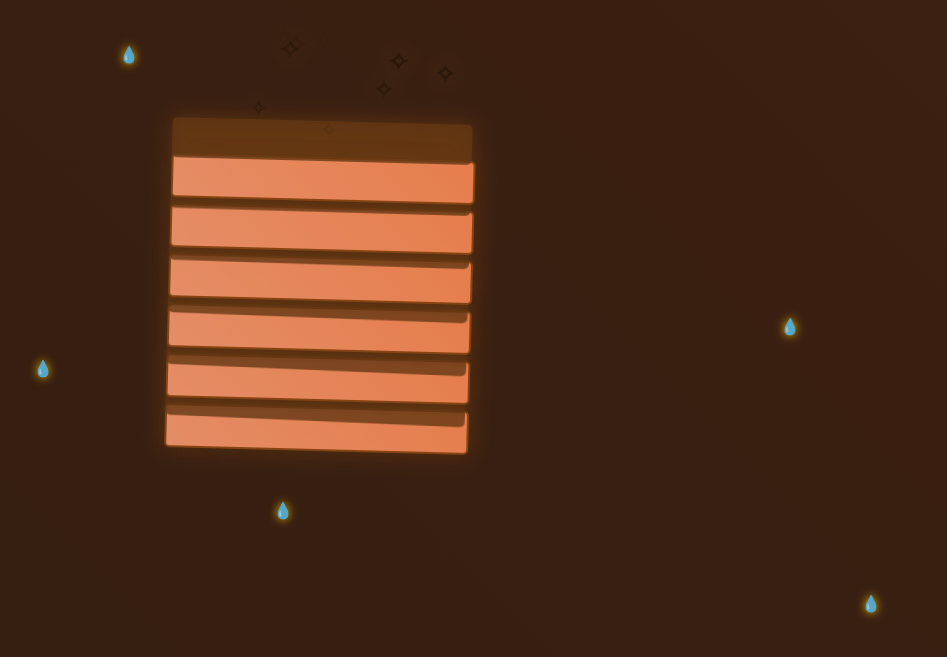
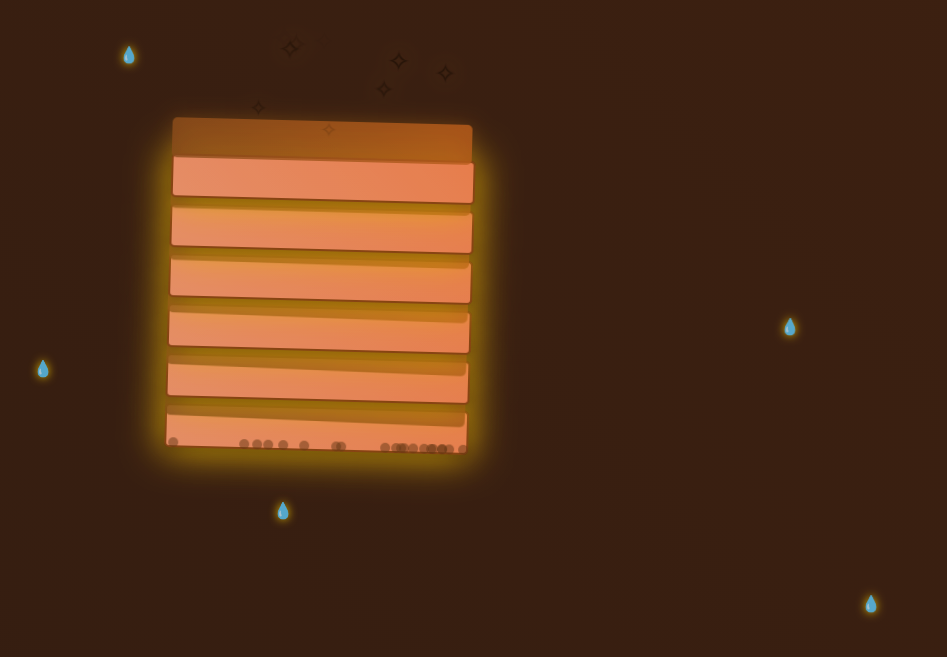
Before and after one commit to websimapi/websim-gravy-lasagna-adventures, a plain HTML site: page index.html in a window 1280 px wide. Shown: the part 89-746 px from the top of the page, without its empty margins (322-1269 px from the left). Drawn offline with Linux system fonts and the light colour scheme.

Commit message:
v5: Lagravy

```diff
--- a/index.html
+++ b/index.html
@@ -23,12 +23,30 @@
             animation: float 4s infinite ease-in-out;
         }
 
+        .lasagna-layer {
+            position: absolute;
+            width: 100%;
+            height: 40px;
+            background: linear-gradient(45deg, #ffa07a, #ff8c5a);
+            border: 2px solid #8b4513;
+            box-shadow: 0 4px 8px rgba(0,0,0,0.2), 0 0 20px #ffd700;
+            transition: transform 0.3s;
+            border-radius: 5px;
+            animation: pulse 2s infinite;
+        }
+
+        @keyframes pulse {
+            0% { box-shadow: 0 4px 8px rgba(0,0,0,0.2), 0 0 20px #ffd700; }
+            50% { box-shadow: 0 4px 12px rgba(0,0,0,0.3), 0 0 40px #ffd700; }
+            100% { box-shadow: 0 4px 8px rgba(0,0,0,0.2), 0 0 20px #ffd700; }
+        }
+
         .gravy-wave {
             position: absolute;
             width: 100%;
             height: 40px;
-            background: #613613;
-            animation: waveAnimation 2s infinite ease-in-out;
+            background: linear-gradient(45deg, #613613, #8b4513);
+            animation: waveAnimation 2s infinite ease-in-out, gravyGlow 3s infinite;
             border-radius: 5px;
             opacity: 0.8;
         }
@@ -38,20 +56,15 @@
             50% { transform: translateY(10px) rotate(1deg); }
         }
 
+        @keyframes gravyGlow {
+            0% { filter: brightness(1); }
+            50% { filter: brightness(1.5); }
+            100% { filter: brightness(1); }
+        }
+
         @keyframes float {
             0%, 100% { transform: translateY(0) rotate(0deg); }
             50% { transform: translateY(-20px) rotate(3deg); }
-        }
-
-        .lasagna-layer {
-            position: absolute;
-            width: 100%;
-            height: 40px;
-            background: linear-gradient(45deg, #ffa07a, #ff8c5a);
-            border: 2px solid #8b4513;
-            box-shadow: 0 4px 8px rgba(0,0,0,0.2);
-            transition: transform 0.3s;
-            border-radius: 5px;
         }
 
         .splash {
@@ -181,6 +194,39 @@
 
         setInterval(createGravyParticle, 500);
 
+        // Add random gravy bubbles
+        function createBubble() {
+            const bubble = document.createElement('div');
+            bubble.style.position = 'absolute';
+            bubble.style.width = '10px';
+            bubble.style.height = '10px';
+            bubble.style.background = '#61361380';
+            bubble.style.borderRadius = '50%';
+            bubble.style.left = `${Math.random() * 300}px`;
+            bubble.style.bottom = '0';
+            bubble.style.animation = `rise ${2 + Math.random() * 2}s forwards`;
+            container.appendChild(bubble);
+
+            setTimeout(() => bubble.remove(), 4000);
+        }
+
+        setInterval(createBubble, 200);
+
+        const originalCreateSteam = createSteam;
+        createSteam = () => {
+            originalCreateSteam();
+            if(Math.random() > 0.8) {
+                const spice = document.createElement('div');
+                spice.className = 'steam';
+                spice.innerHTML = '✨';
+                spice.style.left = `${Math.random() * 300}px`;
+                spice.style.bottom = '300px';
+                spice.style.color = '#ffd700';
+                container.appendChild(spice);
+                setTimeout(() => spice.remove(), 3000);
+            }
+        };
+
         // Enhanced click effect
         container.addEventListener('click', (e) => {
             // Create mega splash
```
